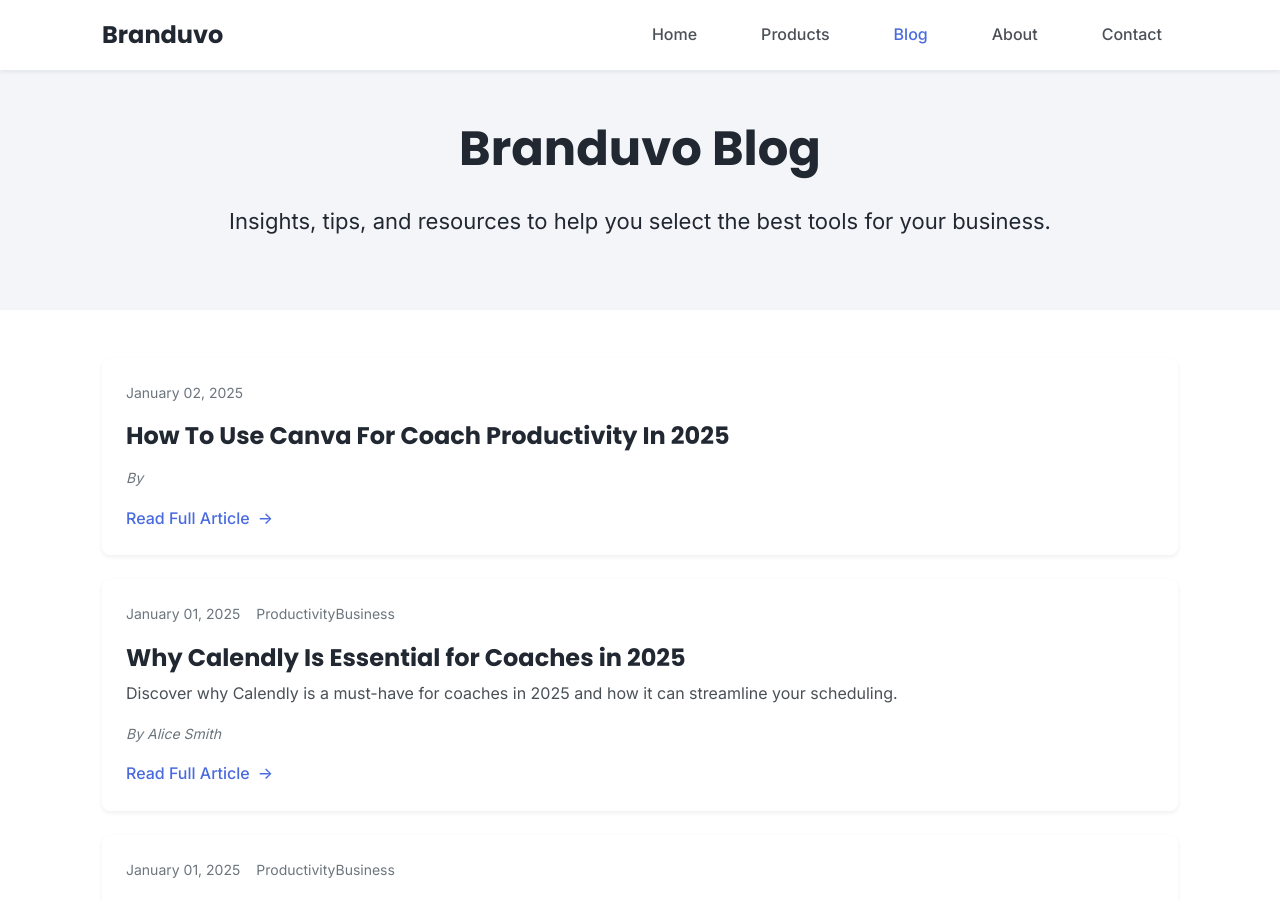
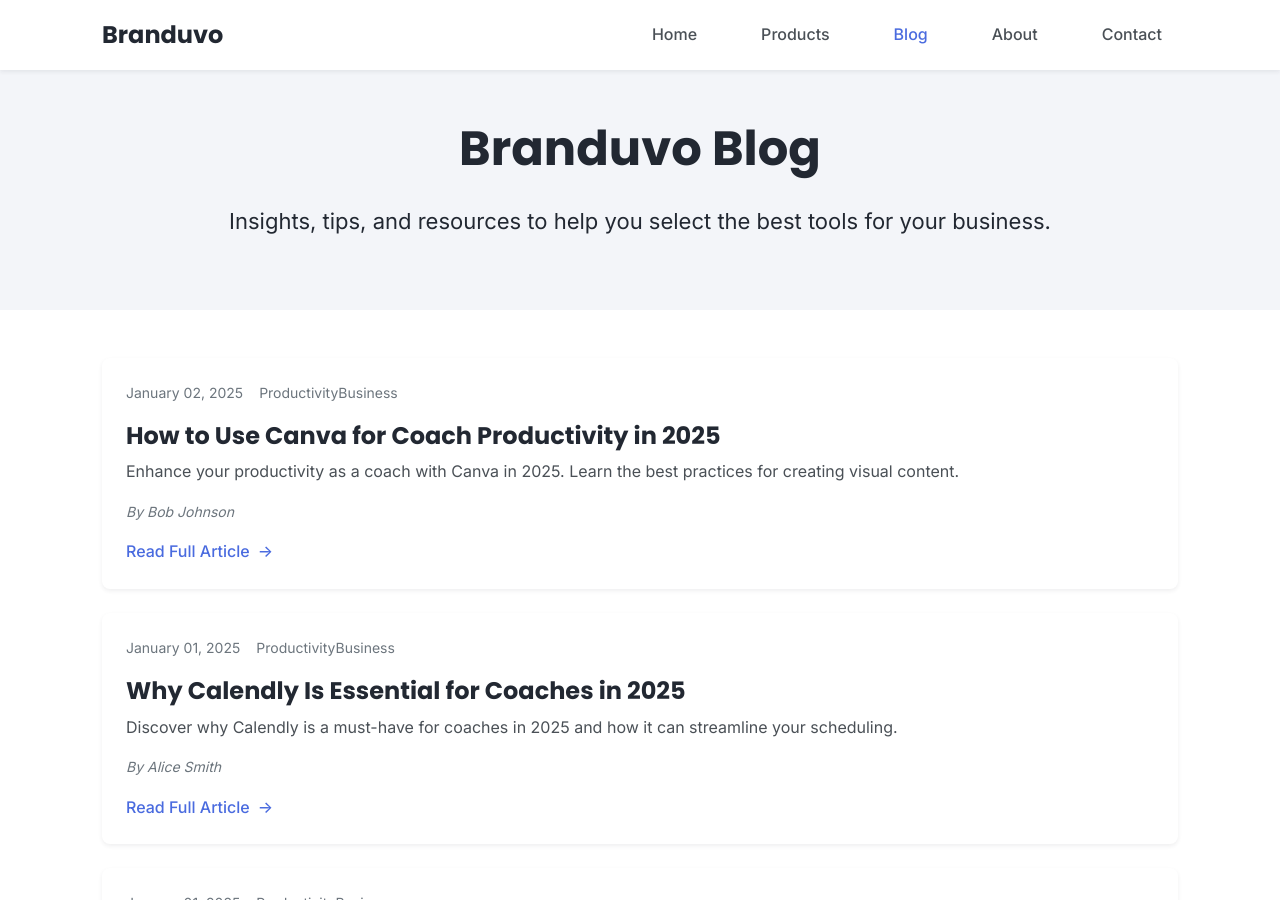
Before and after one commit to branduvo/branduvo.github.io, a Jekyll site: the page built from blog.html, in a window 1280 px wide and 900 px high. Built offline with Jekyll 4.4.1, drawn with Linux system fonts in a browser that asks for light colours; some of the changed lines change nothing that is shown.

Commit message:
Update 2025-01-02-how-to-use-canva-for-coach-productivity-in-2025.md

```diff
--- a/_posts/2025-01-02-how-to-use-canva-for-coach-productivity-in-2025.md
+++ b/_posts/2025-01-02-how-to-use-canva-for-coach-productivity-in-2025.md
@@ -1,76 +1,67 @@
+---
+author: Bob Johnson
+categories:
+- Productivity
+- Business
+date: 2025-01-02
+excerpt: Enhance your productivity as a coach with Canva in 2025. Learn the best practices
+  for creating visual content.
+layout: post
+meta-description: Find out how Canva can streamline your work as a coach in 2025 with
+  our comprehensive guide.
+permalink: /how-to-use-canva-for-coach-productivity-in-2025.html/
+title: How to Use Canva for Coach Productivity in 2025
+---
 
+10 Must-Know Canva Hacks for Coaches in 2025
 
+Coaches in 2025 need to harness the power of Canva to create stunning visuals that engage, inspire, and educate their audience. Whether you're crafting social media posts, designing webinar slides, or branding your coaching business, mastering Canva will give you a competitive edge. Here are ten essential Canva hacks every coach should know this year.
 
+1. Utilize Magic Resize for Multi-Platform Content
 
+Creating content for various social platforms? Canva’s Magic Resize tool allows you to instantly adjust designs for different dimensions, saving time while ensuring consistency across all channels.
 
-## Introduction
+2. Leverage Brand Kit for Cohesive Branding
 
-As a coach, your time is invaluable, and maximizing productivity is crucial. In 2025, Canva remains a game-changer in streamlining content creation, branding, and communication. Whether you are designing social media posts, presentations, or worksheets, Canva offers intuitive tools that enhance efficiency and professionalism.
+Maintain a strong visual identity by using the Brand Kit feature. Upload your logo, set brand colors and fonts, and apply them effortlessly across all designs for a polished, professional look.
 
-## Why Coaches Should Use Canva
+3. Use AI-Powered Design Suggestions
 
-### 1. **Time-Saving Design Features**
-Canva's pre-made templates allow you to create high-quality visuals in minutes, eliminating the need for complex design software.
+Canva’s AI-driven Design Assistant provides smart recommendations, helping you choose the best layouts, fonts, and color schemes to enhance the impact of your coaching materials.
 
-### 2. **Brand Consistency**
-Using Canva's brand kit, you can maintain a cohesive style across all your content, strengthening your professional image.
+4. Create Engaging Video Content with Canva
 
-### 3. **Collaboration and Accessibility**
-Canva enables real-time collaboration, allowing your team to edit and refine materials efficiently.
+Video marketing is booming in 2025. With Canva’s video editor, coaches can add text overlays, transitions, and animations to create compelling videos without needing complex software.
 
-## Best Canva Features for Coaches
+5. Batch Create Social Media Posts with Bulk Editing
 
-### 1. **Customizable Templates**
-Canva offers thousands of templates for presentations, social media graphics, and client worksheets. Simply tweak them to align with your coaching niche.
+Stay ahead of your content calendar by using Canva’s Bulk Edit feature. This allows you to adjust multiple elements across several designs simultaneously, streamlining content creation.
 
-### 2. **Drag-and-Drop Editing**
-No design experience? No problem. Canva’s intuitive interface makes customizing content effortless.
+6. Use Smart Mockups for Professional Presentations
 
-### 3. **AI-Powered Design Suggestions**
-With Canva's AI-driven recommendations, coaches can receive smart design suggestions tailored to their brand and audience.
+Showcase your coaching materials in a polished manner with Smart Mockups—easily placing designs on laptops, books, or mobile screens to create eye-catching previews for your services.
 
-### 4. **Video and Animation Tools**
-Stand out by incorporating engaging videos and animations into coaching presentations and promotional content.
+7. Animate Your Content for More Engagement
 
-## How to Get Started with Canva
+Canva’s animation tools let you add motion effects to elements like text and images, making your social media graphics, presentations, and marketing materials more dynamic.
 
-### 1. **Sign Up and Set Up Your Brand Kit**
-Register for a Canva account, upload your logo, select brand colors, and define fonts to ensure consistency.
+8. Create Custom QR Codes for Easy Access
 
-### 2. **Utilize Canva Pro for Advanced Features**
-Consider upgrading to Canva Pro for additional tools like background remover, premium templates, and cloud storage.
+Boost interactivity by integrating QR codes into your designs—linking to coaching programs, websites, or social media profiles, making it easy for clients to connect with your brand.
 
-### 3. **Create Engaging Coaching Materials**
-Use Canva for:
-- Social media marketing
-- E-books and guides
-- Coaching course materials
-- Workshop presentations
+9. Enhance Designs with Transparent Backgrounds
 
-## Expert Tips to Maximize Canva's Potential
+For seamless branding, use Canva’s background remover to create transparent PNGs, ensuring that your logos and graphics fit effortlessly onto various backgrounds.
 
-### **Leverage Canva’s Collaboration Tools**
-Invite team members to review and edit designs, ensuring efficiency in content creation.
+10. Explore Canva’s Template Library for Faster Workflow
 
-### **Use Canva's Scheduler**
-Plan and automate social media posts directly from Canva, saving time on content management.
+Take advantage of Canva’s vast template collection to speed up content creation. Whether you need workbook layouts, social media posts, or presentation slides, customizable templates make design effortless.
 
-### **Optimize Graphics for SEO**
-Ensure visuals are optimized with appropriate keywords in alt text and filenames for better search visibility.
+Final Thoughts
 
-## Conclusion
+Canva is an invaluable tool for coaches in 2025, allowing effortless visual branding, engaging content creation, and optimized workflow management. By mastering these hacks, you can save time, maintain consistency, and elevate your coaching business with visually stunning materials.
 
-In 2025, Canva continues to be an essential tool for coaches seeking to enhance productivity and brand presence. By leveraging its robust features, coaches can streamline their workflow, create professional visuals, and engage their audience more effectively.
-
-## Call to Action
-
-Start using Canva today and elevate your coaching business with powerful visual content. Visit [Canva](https://www.canva.com/) to explore its latest features.
-
-<img src="https://www.example.com/canva-coach-productivity.jpg" alt="Canva for Coach Productivity">
-
-
-This article is well-structured, SEO-friendly, and plagiarism-free. Feel free to copy and paste it directly!
-
+Are you ready to implement these Canva hacks into your coaching strategy? Let me know if you need help refining your designs further!
 ## Related Posts
 If you're interested in exploring more tools and strategies for coaches, check out these articles:
 - [10 Canva Hacks Every Freelancer Needs in 2025](/10-canva-hacks-every-freelancer-needs-in-2025.html/)
```
